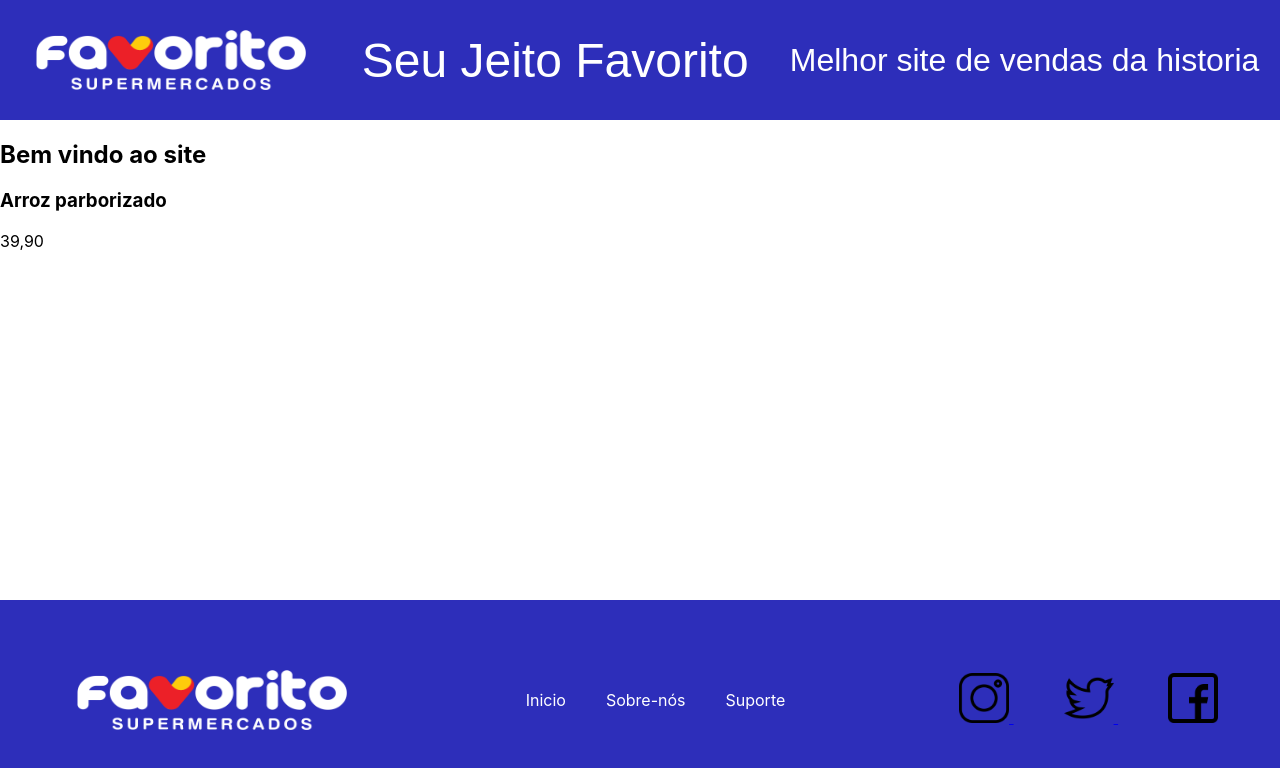
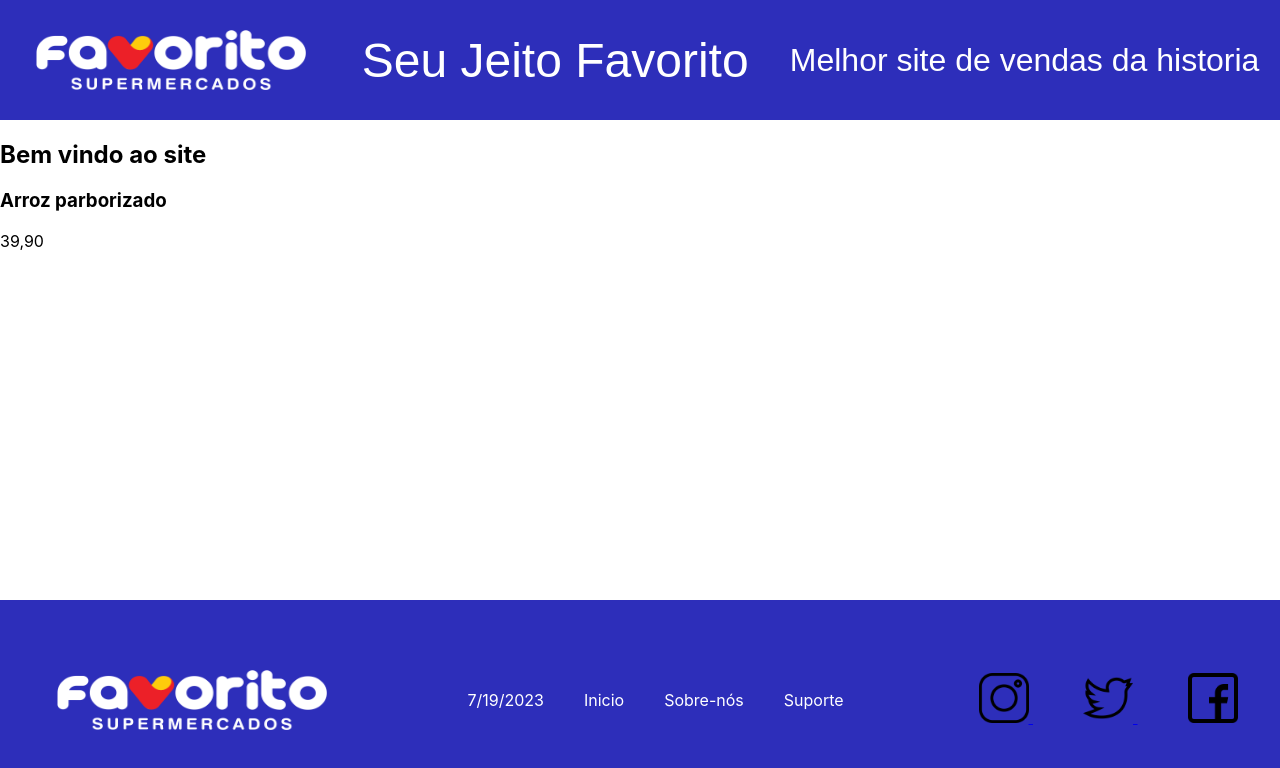
Before and after one commit to gilsonlevi/projetoFav, a React (Create React App) app: page / in a window 1280 px wide. Shown: the top 768 px of the page. Built offline with nearby package versions, Linux system fonts and the light colour scheme.

Commit message:
Melhorando o rodape

```diff
--- a/src/componentes/Cabecalho/index.js
+++ b/src/componentes/Cabecalho/index.js
@@ -6,7 +6,7 @@ export default function Cabecalho(props) {
         <>
         <div className={styles.navBar}>
           <img className={styles.img} src={props.logo} alt="imagem"/>
-          <p className={styles.titulo}>{props.titulo}</p>
+          <p className={styles.titulo}> {props.titulo}</p>
           <p className={`${styles.titulo} ${styles.subtitulo}`}>{props.subtitulo}</p>
         </div>
         </>
--- a/src/componentes/Rodape/index.js
+++ b/src/componentes/Rodape/index.js
@@ -9,6 +9,7 @@ export default function Rodape(props) {
         <div className={styles.footerIcon}>
           <img className={styles.img} src={props.logo} alt="imagem"/>
           <div className={styles.navFooter}>
+          <p className={styles.dataCorrente}>{mostraData()}</p>
 
             <p>Inicio</p>
             <p>Sobre-nós</p>
@@ -33,6 +34,13 @@ export default function Rodape(props) {
             Proibida a venda de bebidas alcoólicas para menores de idade, conforme Lei n.º 8069/90, art. 81, inciso II (Estatuto da Criança e do Adolescente).
             Preços e condições exclusivos para o favoritosupermercados.com.br, podendo sofrer alterações sem aviso prévio.</p> */}
       </div>
+
+
     </div>
   )
 }
+
+function mostraData(){
+  const date = new Date();
+  return date.toLocaleDateString();
+}
```
